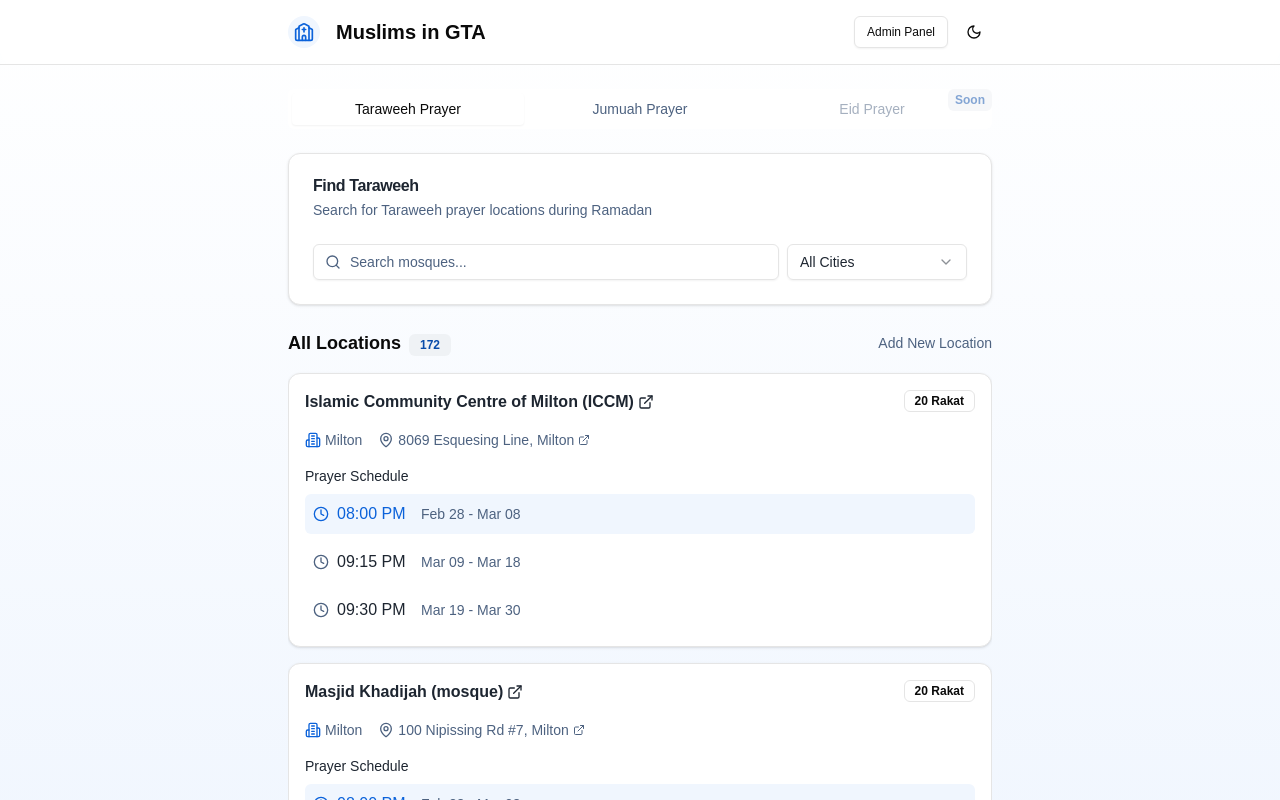
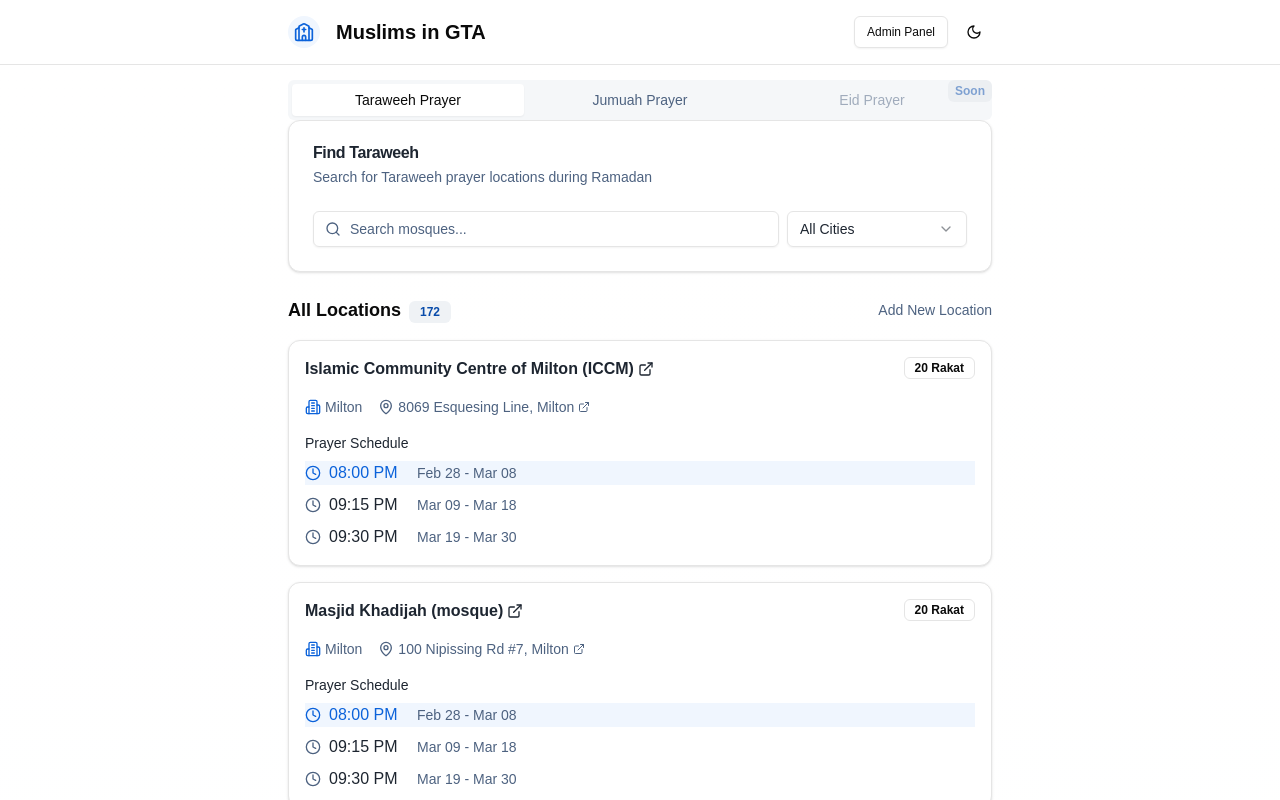
Before and after one commit to anidamani/mm-gta, a Next.js app: page / in a window 1280 px wide. Shown: the top 800 px of the page. Built offline with nearby package versions, Linux system fonts and the light colour scheme.

Commit message:
feat: improve search UI with sticky header and scroll behavior

```diff
--- a/app/page.tsx
+++ b/app/page.tsx
@@ -11,7 +11,6 @@ import { Input } from "@/components/ui/input"
 import { Card, CardContent, CardHeader, CardTitle, CardDescription } from "@/components/ui/card"
 import { Select, SelectContent, SelectItem, SelectTrigger, SelectValue } from "@/components/ui/select"
 import { Badge } from "@/components/ui/badge"
-import { ScrollArea } from "@/components/ui/scroll-area"
 import { Tabs, TabsList, TabsTrigger } from "@/components/ui/tabs"
 import type { PrayerType } from "@/types/mosque"
 
@@ -22,8 +21,26 @@ export default function HomePage() {
   const [selectedCity, setSelectedCity] = React.useState<string>("all")
   const [searchQuery, setSearchQuery] = React.useState("")
   const [prayerType, setPrayerType] = React.useState<PrayerType>("taraweeh")
+  const [isHeaderVisible, setIsHeaderVisible] = React.useState(true)
+  const lastScrollY = React.useRef(0)
 
   const cities = Array.from(new Set(mosques.map((mosque) => mosque.city))).sort()
+
+  // Add this state with other state declarations
+  const [isScrolled, setIsScrolled] = React.useState(false)
+
+  // Modify the existing scroll effect
+  React.useEffect(() => {
+    const handleScroll = () => {
+      const currentScrollY = window.scrollY
+      setIsHeaderVisible(currentScrollY < lastScrollY.current || currentScrollY < 10)
+      setIsScrolled(currentScrollY > 100)
+      lastScrollY.current = currentScrollY
+    }
+
+    window.addEventListener('scroll', handleScroll, { passive: true })
+    return () => window.removeEventListener('scroll', handleScroll)
+  }, [])
 
   const filteredMosques = mosques.filter((mosque) => {
     const matchesCity = selectedCity === "all" || mosque.city === selectedCity
@@ -42,7 +59,7 @@ export default function HomePage() {
   }
 
   const getGoogleMapsUrl = (mosque_name: string, address: string, city: string) => {
-    if (!address) return null;
+    if (!address) return undefined;
     return `https://www.google.com/maps/search/?api=1&query=${encodeURIComponent(`${mosque_name}, ${address}, ${city}, ON, Canada`)}`
   }
 
@@ -57,16 +74,32 @@ export default function HomePage() {
     times: { start_date: string; end_date: string; prayer_time: string }[]
   ) => {
     const now = new Date()
+    const today = new Date(now.getFullYear(), now.getMonth(), now.getDate())
+
+    // If we're before the first period, return 0
+    if (today < new Date(times[0].start_date)) {
+      return 0
+    }
+
+    // Find the current period based on date range
     for (let i = 0; i < times.length; i++) {
-      const threshold = new Date(`${times[i].end_date} ${times[i].prayer_time}`)
-      if (now < threshold) return i
+      const startDate = new Date(times[i].start_date)
+      const endDate = new Date(times[i].end_date)
+      if (today >= startDate && today <= endDate) {
+        return i
       }
+    }
+
+    // If we're after all periods, return the last index
     return times.length - 1
   }
 
   return (
-    <div className={`min-h-screen bg-gradient-to-b from-background to-accent ${isDarkMode ? 'dark' : ''}`}>
-      <header className="sticky top-0 z-10 border-b bg-background/95 backdrop-blur supports-[backdrop-filter]:bg-background/60">
+    <div className="min-h-screen bg-gradient-to-b from-background to-accent">
+      <header className={cn(
+        "fixed w-full top-0 z-50 border-b bg-background/95 backdrop-blur supports-[backdrop-filter]:bg-background/60 transition-transform duration-300",
+        !isHeaderVisible && "-translate-y-full"
+      )}>
         <div className="container flex h-16 max-w-screen-md items-center">
           <div className="mr-4 hidden md:flex">
             <div className="h-8 w-8 rounded-full bg-accent flex items-center justify-center">
@@ -88,14 +121,51 @@ export default function HomePage() {
         </div>
       </header>
 
-      <main className="container max-w-screen-md py-6">
+      <div className={cn(
+        "fixed w-full top-0 z-40 bg-background/95 backdrop-blur supports-[backdrop-filter]:bg-background/60 border-b transition-transform duration-300",
+        !isScrolled && "translate-y-[-100%]"
+      )}>
+        <div className="container max-w-screen-md py-2">
+          <div className="flex gap-2">
+            <div className="relative flex-1">
+              <Search className="absolute left-3 top-1/2 h-4 w-4 -translate-y-1/2 text-muted-foreground" />
+              <Input
+                type="search"
+                placeholder="Search mosques..."
+                className="pl-9"
+                value={searchQuery}
+                onChange={(e) => setSearchQuery(e.target.value)}
+              />
+            </div>
+            <Select value={selectedCity} onValueChange={setSelectedCity}>
+              <SelectTrigger className="w-[180px]">
+                <SelectValue placeholder="Select city" />
+              </SelectTrigger>
+              <SelectContent>
+                <SelectItem value="all">All Cities</SelectItem>
+                {cities.map((city) => (
+                  <SelectItem key={city} value={city}>
+                    {city}
+                  </SelectItem>
+                ))}
+              </SelectContent>
+            </Select>
+          </div>
+        </div>
+      </div>
+
+      <main className="container max-w-screen-md pt-20 pb-6">
         <Tabs
           defaultValue="taraweeh"
           value={prayerType}
           onValueChange={(value) => setPrayerType(value as PrayerType)}
-          className="flex flex-col h-[calc(100vh-4rem)]" // Add this line
+          className="flex flex-col"
         >
-          <TabsList className="grid w-full grid-cols-3 mb-6 sticky top-0 z-10 bg-background/95 backdrop-blur">
+                <div className={cn(
+                  "sticky top-0 z-40 bg-background/95 backdrop-blur supports-[backdrop-filter]:bg-background/60 transition-all duration-300",
+                  isScrolled && "border-b"
+                )}>
+                  <TabsList className="grid w-full grid-cols-3 mb-0">
                     <TabsTrigger value="taraweeh">
                       <span className="md:inline hidden">Taraweeh Prayer</span>
                       <span className="md:hidden">Taraweeh</span>
@@ -116,7 +186,44 @@ export default function HomePage() {
                     </TabsTrigger>
                   </TabsList>
 
-          <Card className="bg-card sticky top-[4.5rem] z-10">
+                  <div className={cn(
+                    "max-h-0 overflow-hidden transition-all duration-300",
+                    isScrolled && "max-h-[60px] py-2"
+                  )}>
+                    <div className="container max-w-screen-md">
+                      <div className="flex gap-2">
+                        <div className="relative flex-1">
+                          <Search className="absolute left-3 top-1/2 h-4 w-4 -translate-y-1/2 text-muted-foreground" />
+                          <Input
+                            type="search"
+                            placeholder="Search mosques..."
+                            className="pl-9"
+                            value={searchQuery}
+                            onChange={(e) => setSearchQuery(e.target.value)}
+                          />
+                        </div>
+                        <Select value={selectedCity} onValueChange={setSelectedCity}>
+                          <SelectTrigger className="w-[180px]">
+                            <SelectValue placeholder="Select city" />
+                          </SelectTrigger>
+                          <SelectContent>
+                            <SelectItem value="all">All Cities</SelectItem>
+                            {cities.map((city) => (
+                              <SelectItem key={city} value={city}>
+                                {city}
+                              </SelectItem>
+                            ))}
+                          </SelectContent>
+                        </Select>
+                      </div>
+                    </div>
+                  </div>
+              </div>
+
+                <Card className={cn(
+                  "bg-card transition-opacity duration-300",
+                  isScrolled && "opacity-0 pointer-events-none h-0 overflow-hidden"
+                )}>
                   <CardHeader>
                     <CardTitle>{prayerType === "taraweeh" ? "Find Taraweeh" : "Find Jumuah"}</CardTitle>
                     <CardDescription>
@@ -154,7 +261,7 @@ export default function HomePage() {
                   </CardContent>
                 </Card>
 
-          <div className="mt-6 flex-1 overflow-auto">
+          <div className="mt-6">
             <div className="space-y-4">
               <div className="flex items-center justify-between">  {/* Removed 'sticky top-0' class */}
                 <h2 className="text-lg font-semibold">
@@ -203,7 +310,7 @@ export default function HomePage() {
                           </div>
                           {mosque.address && (
                             <a
-                              href={getGoogleMapsUrl(mosque.mosque_name, mosque.address, mosque.city)}
+                              href={getGoogleMapsUrl(mosque.mosque_name, mosque.address, mosque.city) || '#'}
                               target="_blank"
                               rel="noopener noreferrer"
                               className="flex items-center gap-1 hover:text-primary transition-colors"
@@ -217,9 +324,7 @@ export default function HomePage() {
 
                         {prayerType === "taraweeh" && mosque.taraweeh?.times && (
                           <div className="grid gap-2">
-                            <h4 className="font-medium text-sm">
-                              Prayer Schedule
-                            </h4>
+                            <h4 className="font-medium text-sm">Prayer Schedule</h4>
                             <div className="grid gap-2">
                               {mosque.taraweeh.times.map((time, index) => {
                                 const activePeriodIndex = getActivePeriodIndex(mosque.taraweeh!.times);
@@ -227,7 +332,7 @@ export default function HomePage() {
                                   <div
                                     key={index}
                                     className={cn(
-                                      "flex items-center gap-2 rounded-md p-2 transition-colors",
+                                      "flex items-center gap-3",
                                       activePeriodIndex === index && "bg-accent"
                                     )}
                                   >
```
Also changed, not shown: data/mosques.ts (+26 -26 lines). Lines whose indentation alone changed are shown as unchanged.
